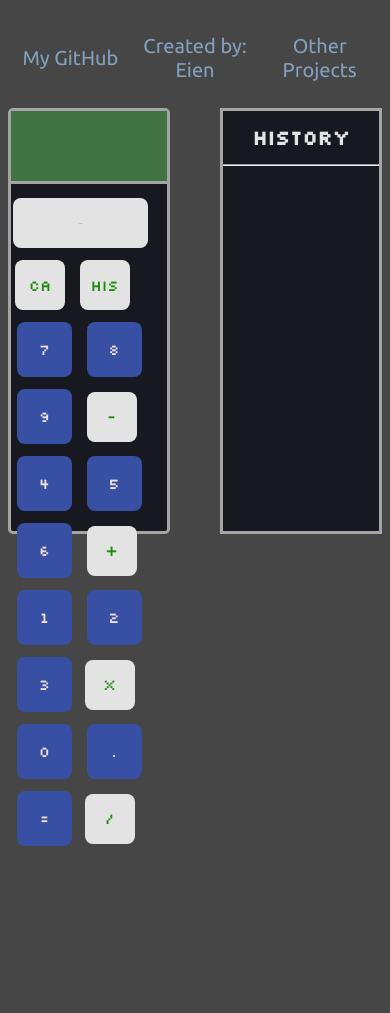
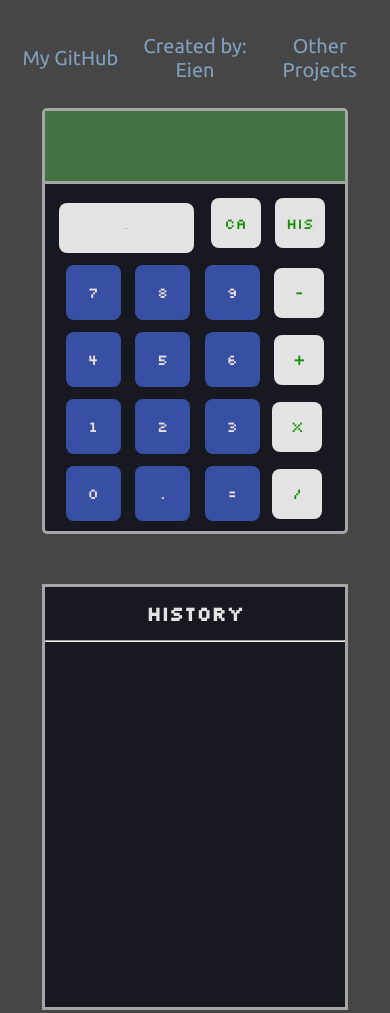
Before and after one commit to Brzdac3er/Eien-Calculator-Private, a plain HTML site: page index.html in a window 390 px wide. Before the commit the page ends 852 px from the top, so only its background shows below. Drawn offline with Linux system fonts and the light colour scheme.

Commit message:
made calculator responsive

```diff
--- a/Styles/calculator.css
+++ b/Styles/calculator.css
@@ -115,3 +115,14 @@
   font-size: 1.2rem;
   font-family: var(--calculator-font);
 }
+
+@media (max-width: 1000px) {
+  .calculator {
+    flex-direction: column;
+  }
+
+  .history {
+    margin-left: 0;
+    margin-top: 50px;
+  }
+}
```
